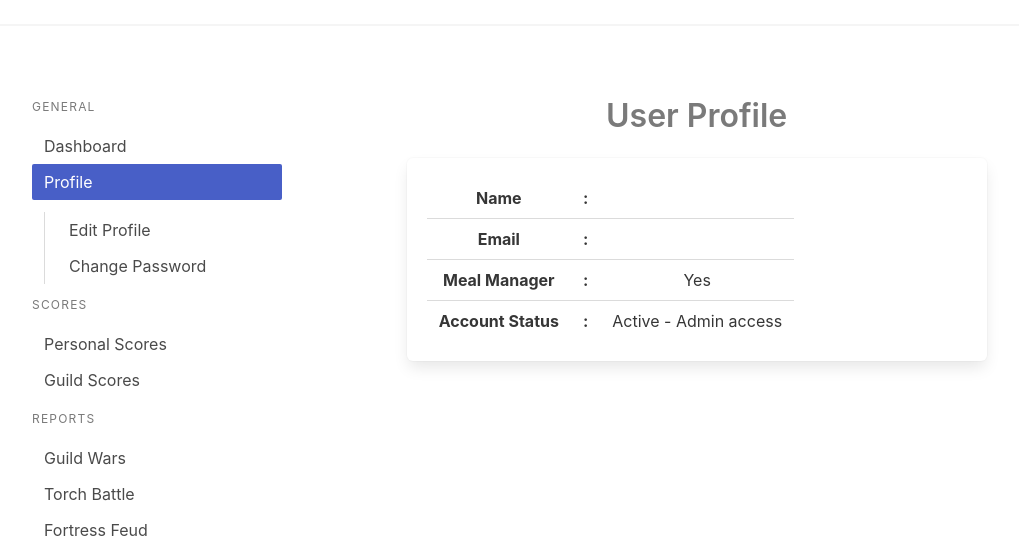
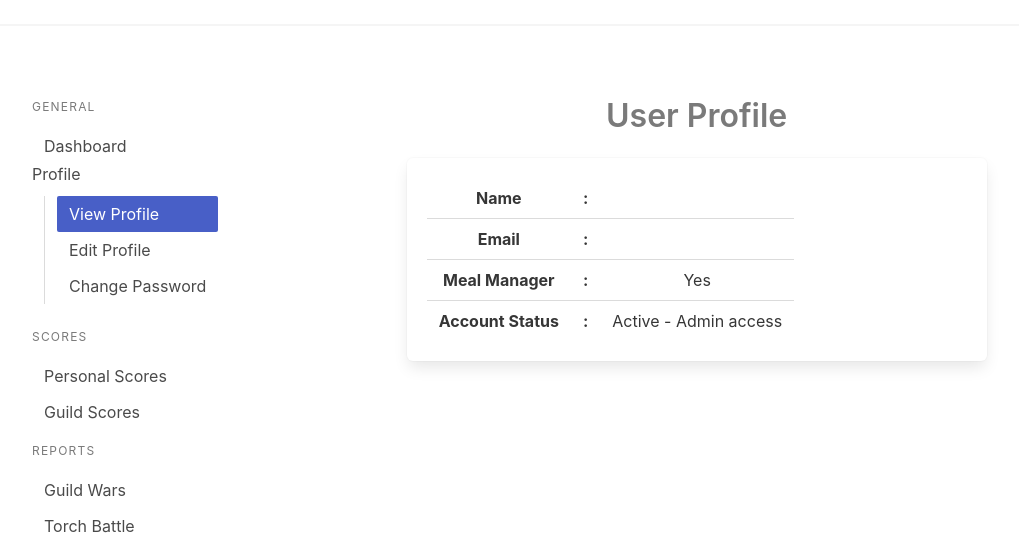
Before and after one commit to JITUaiub/MMS, a PHP site: page /portal/profile.php in a window 1280 px wide. Shown: the part 56-609 px from the top of the page, without its empty margins (44-1063 px from the left). Run offline with PHP 8.4, Linux system fonts and the light colour scheme; the visitor is signed in with stand-in values (Sample User, id 1); data that the repository does not hold is empty; some libraries are stand-ins or nearby versions.

Commit message:
Update profile.php

```diff
--- a/portal/profile.php
+++ b/portal/profile.php
@@ -9,11 +9,7 @@
 
 <link rel="stylesheet" href="https://maxcdn.bootstrapcdn.com/font-awesome/4.7.0/css/font-awesome.min.css">
 <link rel="stylesheet" href="https://cdnjs.cloudflare.com/ajax/libs/bulma/0.4.2/css/bulma.css">
-<script type="text/javascript">
-    function validate(){
-
-    }
-</script>
+<script type="text/javascript"></script>
 <title>Profile - MMS</title>
 </head>
 <body>
@@ -49,8 +45,9 @@
                     <p class="menu-label">General</p>
                     <ul class="menu-list">
                         <li><a href="dashboard.php">Dashboard</a></li>
-                        <li><a class="is-active" href="profile.php">Profile</a>
-                            <ul>
+                        <li id="menuProfile" style="display: inline-block;">Profile
+                            <ul id="ddProfile">
+                                <li><a class="is-active" href="profile.php">View Profile</a></li>
                                 <li><a href="/SharkToothCC/user/profile/edit">Edit Profile</a></li>
                                 <li><a href="/SharkToothCC/user/profile/changePassword">Change Password</a></li>
                             </ul></li>
@@ -91,11 +88,9 @@
                         <li><a>Block/Unblock User</a></li>
                         <li><a>User Access Settings</a></li>
                     </ul>
+                </aside>
+                </div>
 
-
-
-                </aside>
-            </div>
                 <div class="column is-6 is-offset-1 has-text-centered">
                     <h3 class="title has-text-grey">User Profile</h3>
                     <div class="box ">
```
